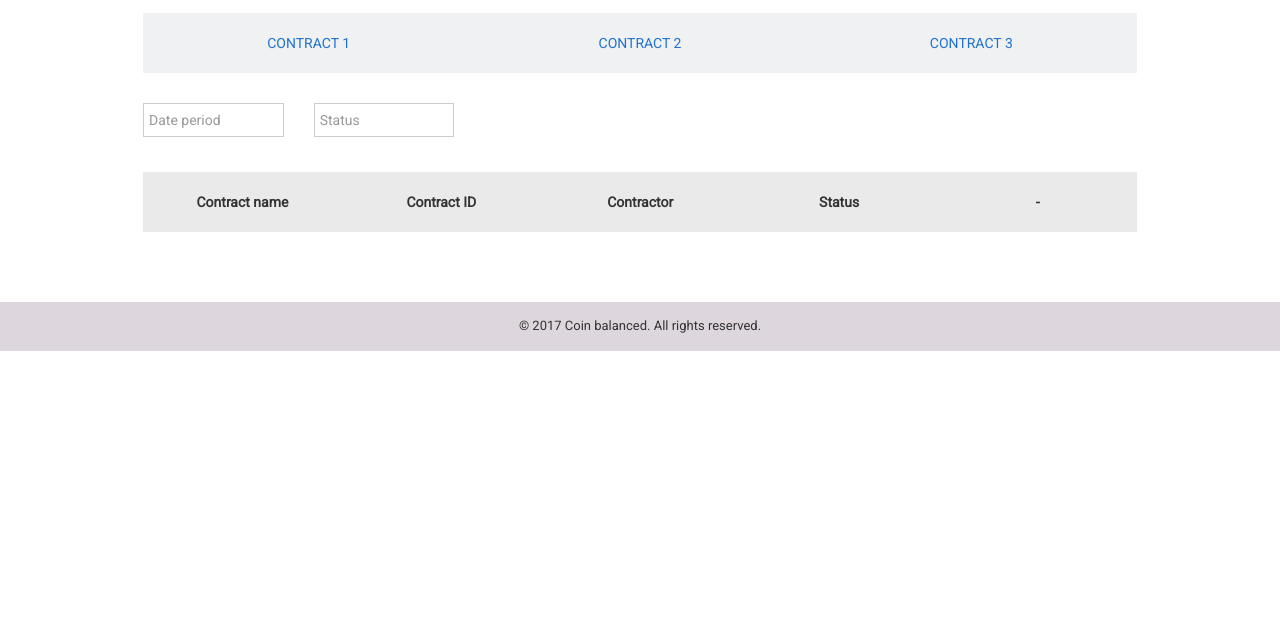
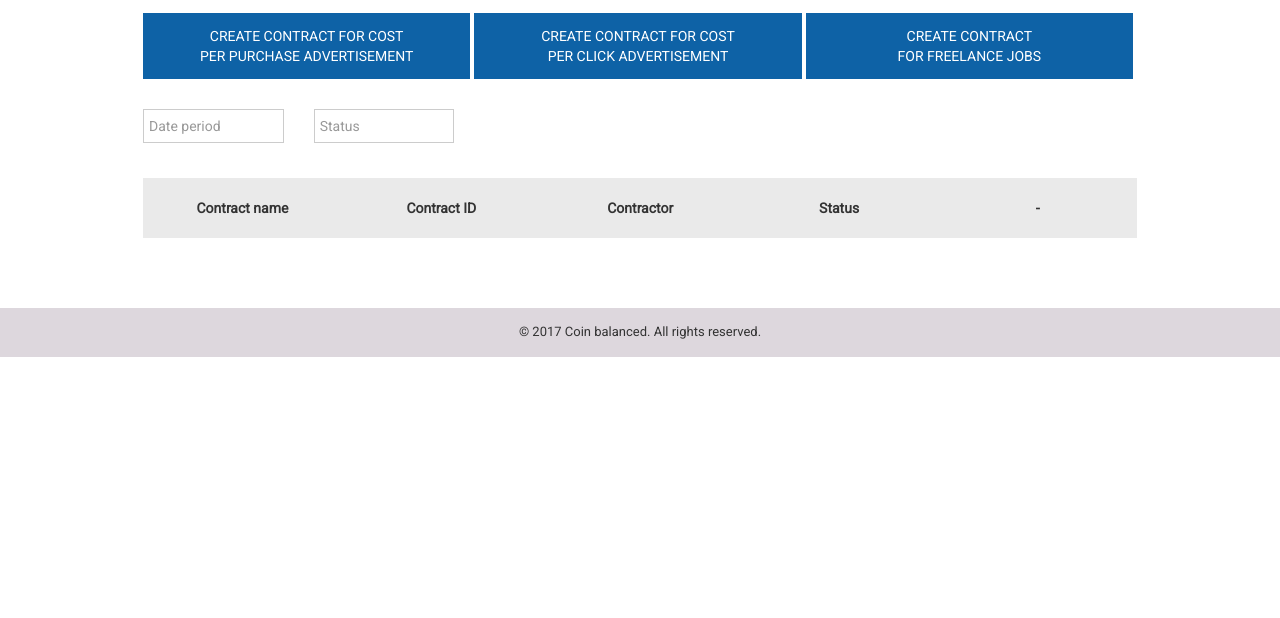
Before and after one commit to HappyCodeHere/coinbalanced-frontend, a website: page src/html/dashboard.html in a window 1280 px wide. Shown: the part 182-800 px from the top of the page. Drawn offline with nearby package versions, Linux system fonts and the light colour scheme; files that its build step writes are made by us from their sources; no server answers; files whose address does not match are found by name.

Commit message:
new updates

```diff
--- a/src/html/dashboard.html
+++ b/src/html/dashboard.html
@@ -28,9 +28,9 @@
       <h3>Create contract</h3>
         <div class="container">
           <div class="select-contract">
-            <a href="/create.html" class="create">Contract 1</a>
-            <a href="/create.html" class="create">Contract 2</a>
-            <a href="/create.html" class="create">Contract 3</a>
+            <a href="/create.html" class="create">Create contract for Cost <br>Per Purchase advertisement</a>
+            <a href="/create.html" class="create">Create contract for Cost <br>Per Click advertisement</a>
+            <a href="/create.html" class="create">Create contract <br>for freelance jobs</a>
             <!-- <a href="/create.html" class="create">Create contract 4</a> -->
           </div>
 
--- a/src/style/dashboard.scss
+++ b/src/style/dashboard.scss
@@ -45,22 +45,23 @@ section {
       &:hover {
         color: white;
         text-decoration: none !important;
-        background-color: rgb(185, 202, 209);
+        background-color: rgb(86, 169, 203);
         // box-shadow: inset 0px 0px 5px rgb(242, 242, 242);
       }
     }
   }
 
   a.create {
-    background-color: rgb(239, 241, 242);
-    color: #2172cf !important;
+    background-color: #0e62a6;
+    color: white;
     // font-weight: bold;
+    border-right: 4px solid white;
     font-size: 14px;
     // color: white;
     display: block;
     text-align: center;
     text-transform: uppercase;
-    padding: 20px 15px;
+    padding: 13px 15px;
     margin-top: -20px;
 
 
```
